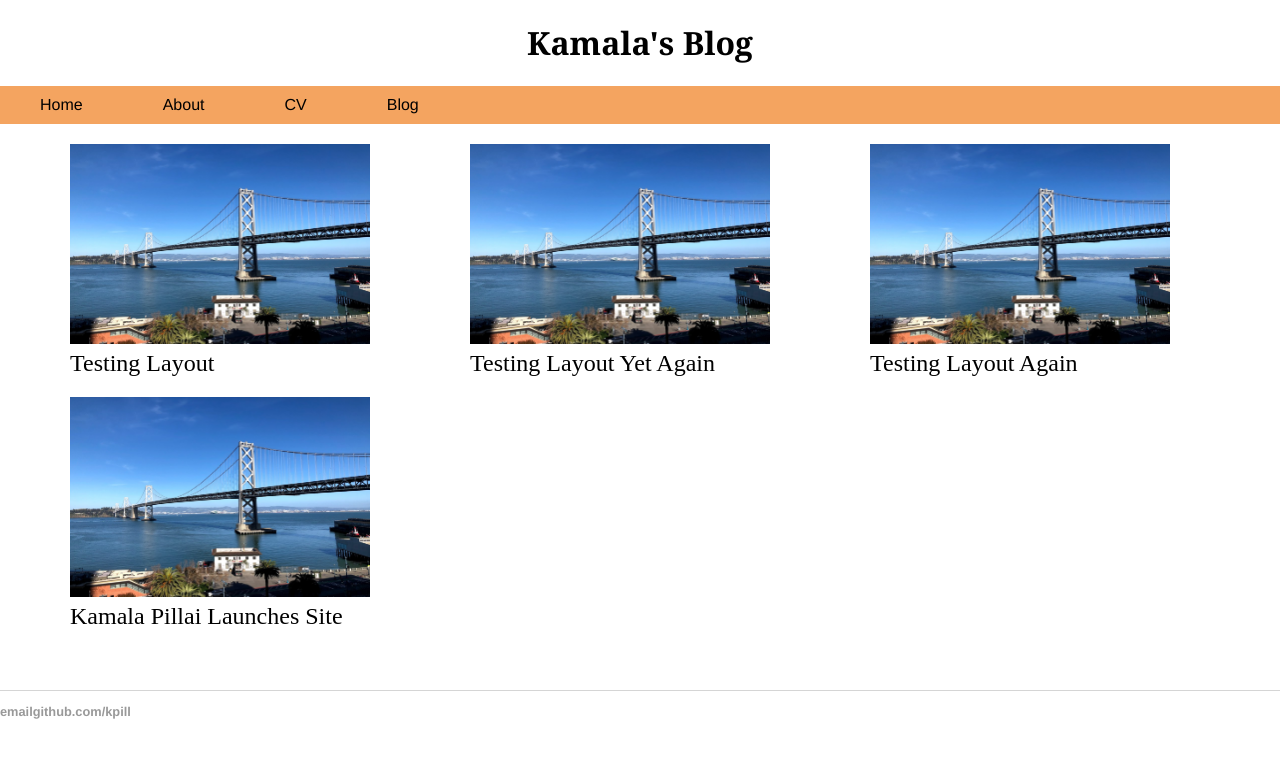
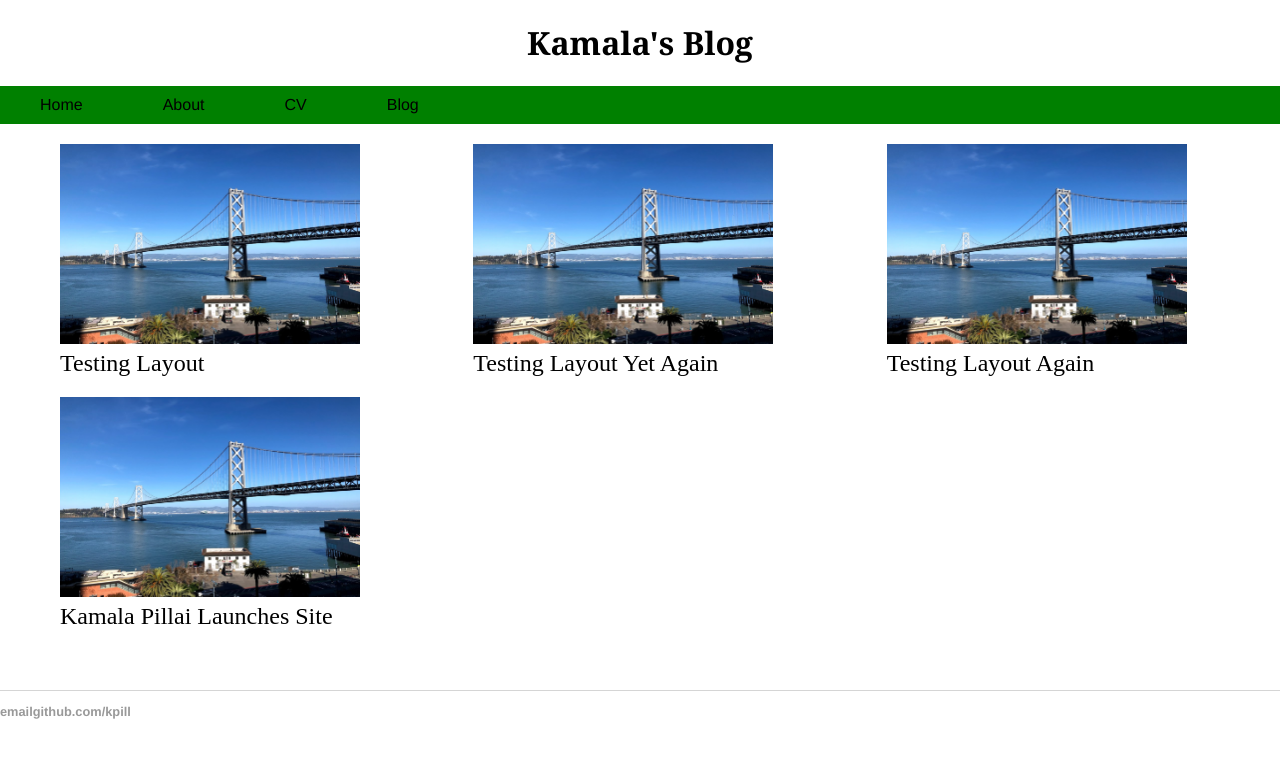
Before and after one commit to kpill/kpill.github.io, a Jekyll site: the page built from index.html, in a window 1280 px wide. Shown: the top 758 px of the page. Built offline with Jekyll 4.4.1, drawn with Linux system fonts in a browser that asks for light colours.

Commit message:
Update main.css

```diff
--- a/css/main.css
+++ b/css/main.css
@@ -32,7 +32,7 @@ nav ul {
     margin: 0;
     padding: 0;
     overflow: hidden;
-    background-color: sandyBrown;
+    background-color: Green;
     width: 100%;
 }
 
@@ -99,13 +99,11 @@ a.posts:hover, a.posts:active {
 .grid_container {
 	display: grid;
 	grid-template-columns: auto auto auto;
-	padding-left: 20px;
-	padding-right: 20px;
 }
 
 .grid_item {
-	padding-right: 10px;
-	padding-left: 10px;
+	padding-right: 20px;
+	padding-left: 20px;
 	padding-bottom: 20px;
 }
 
```
